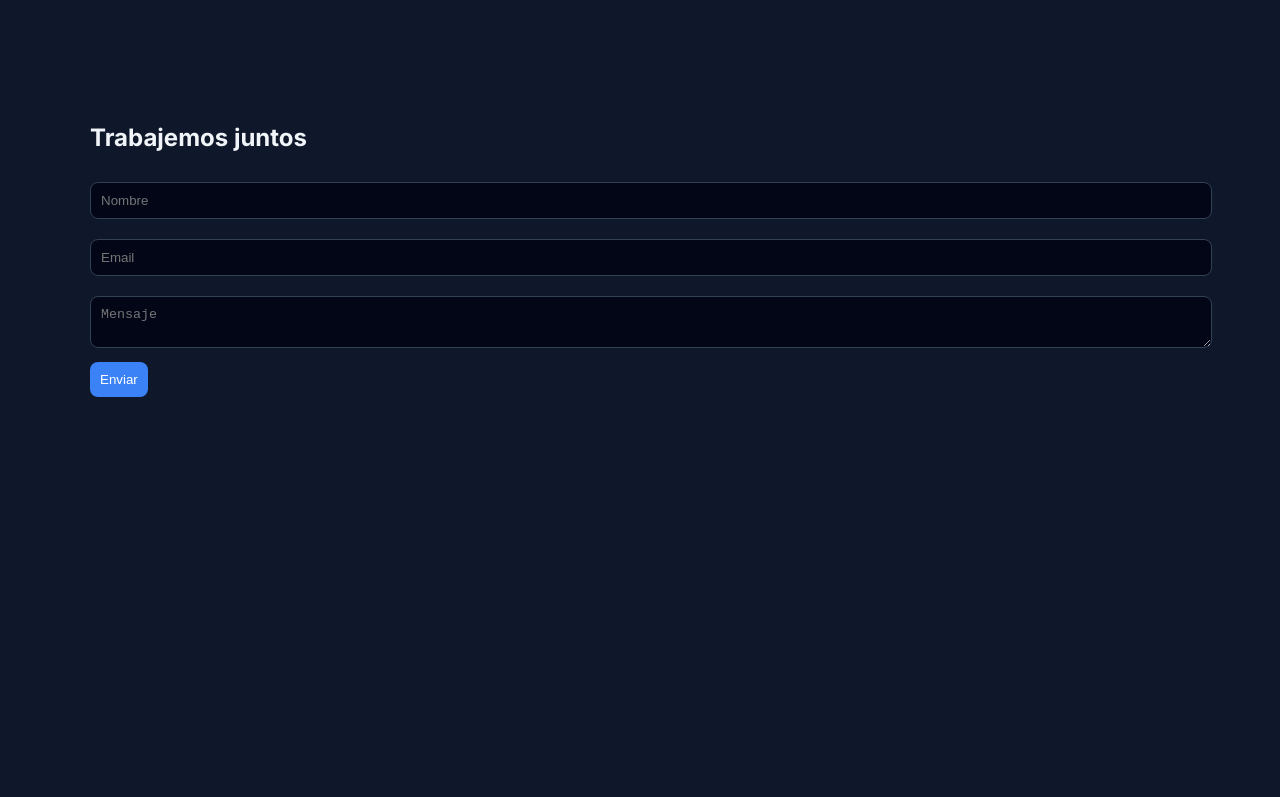
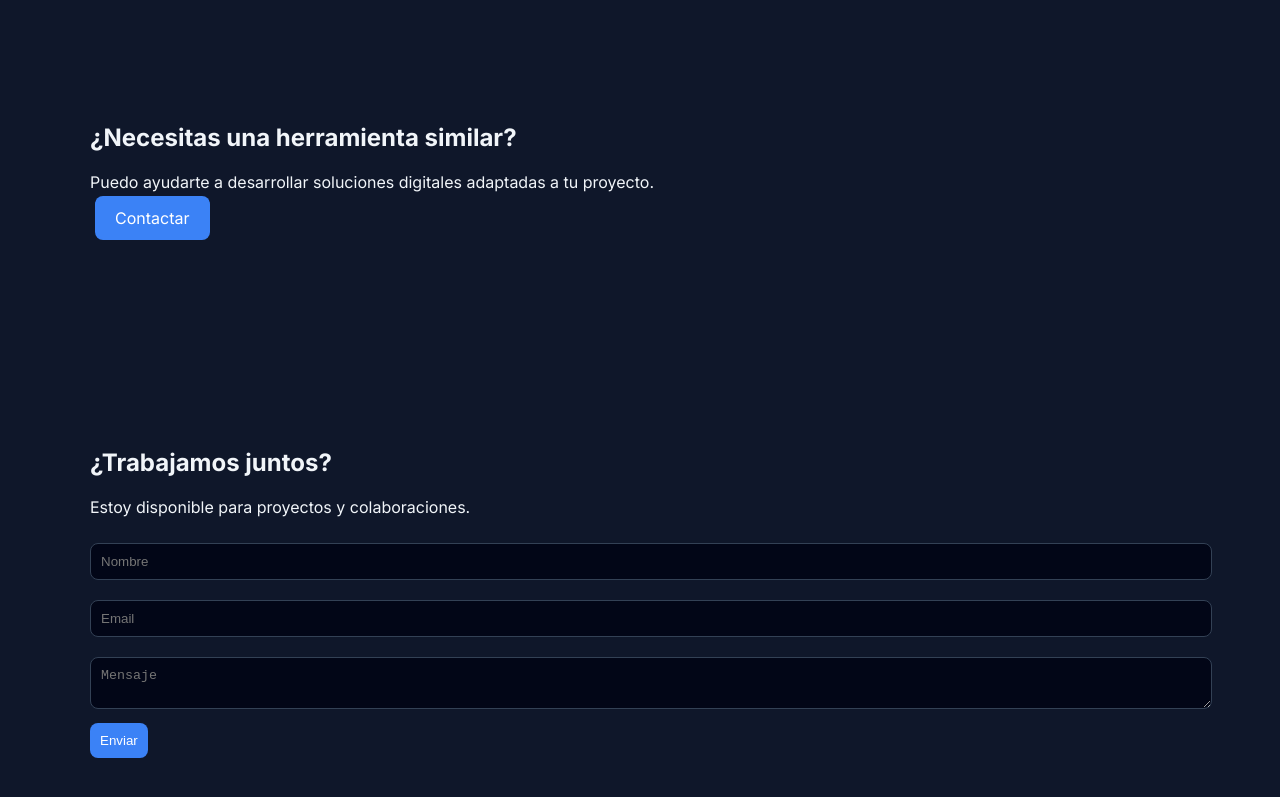
Before and after one commit to viniciusbugarin/viniciusbugarin.github.io, a plain HTML site: page index.html in a window 1280 px wide. Shown: the part 1577-2374 px from the top of the page. Before the commit the page ends 2090 px from the top, so only its background shows below. Drawn offline with Linux system fonts and the light colour scheme.

Commit message:
Update index.html

```diff
--- a/index.html
+++ b/index.html
@@ -61,11 +61,19 @@ como calculadoras fiscales, simuladores y automatización de procesos.
     <div><h3>+500</h3><p>Cálculos</p></div>
   </div>
 </section>
-
+<section class="section">
+  <div class="container">
+    <h2>¿Necesitas una herramienta similar?</h2>
+    <p>Puedo ayudarte a desarrollar soluciones digitales adaptadas a tu proyecto.</p>
+    <a href="#contact" class="button">Contactar</a>
+  </div>
+</section>
 <!-- CONTACTO -->
 <section id="contact" class="section">
   <div class="container">
-    <h2>Trabajemos juntos</h2>
+    <h2>¿Trabajamos juntos?</h2>
+      <p>Estoy disponible para proyectos y colaboraciones.</p>
+
 
     <form id="contact-form">
       <input type="text" name="name" placeholder="Nombre" required>
```
